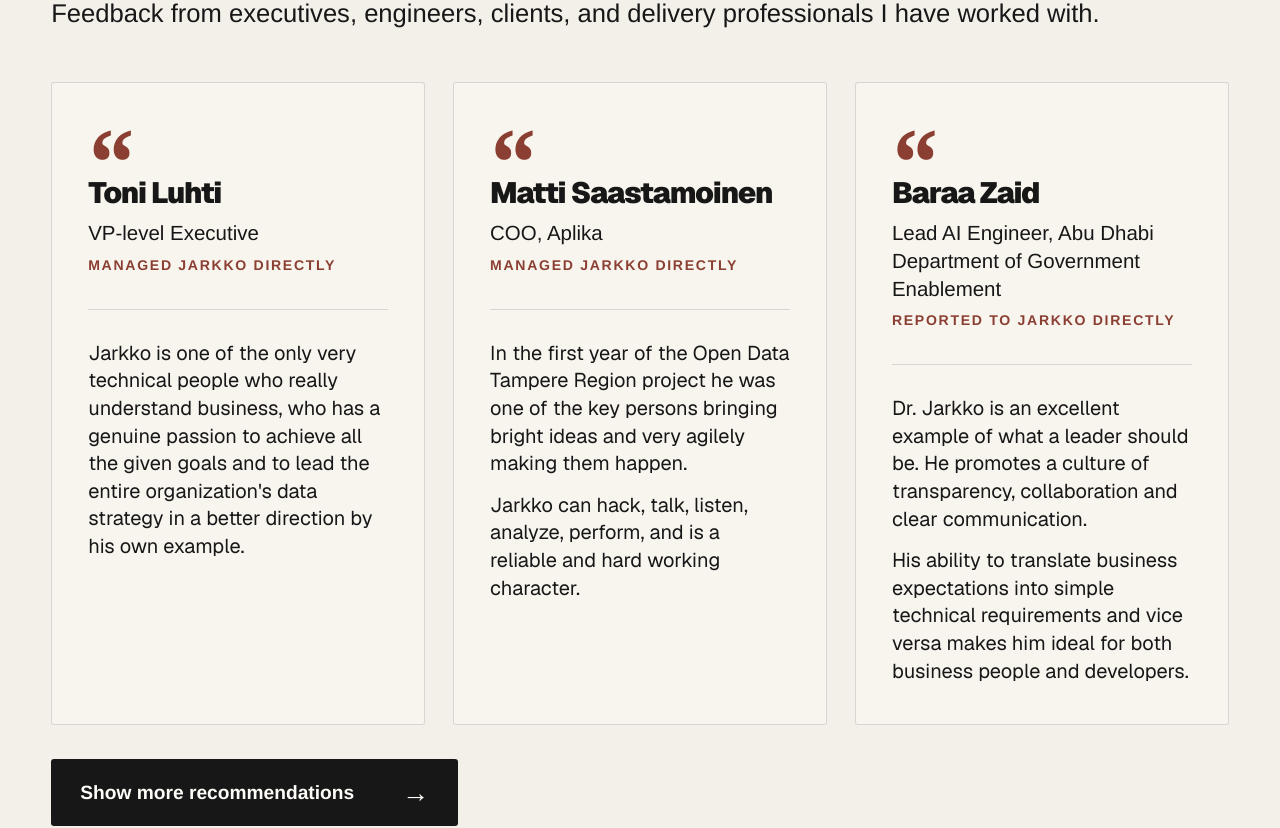
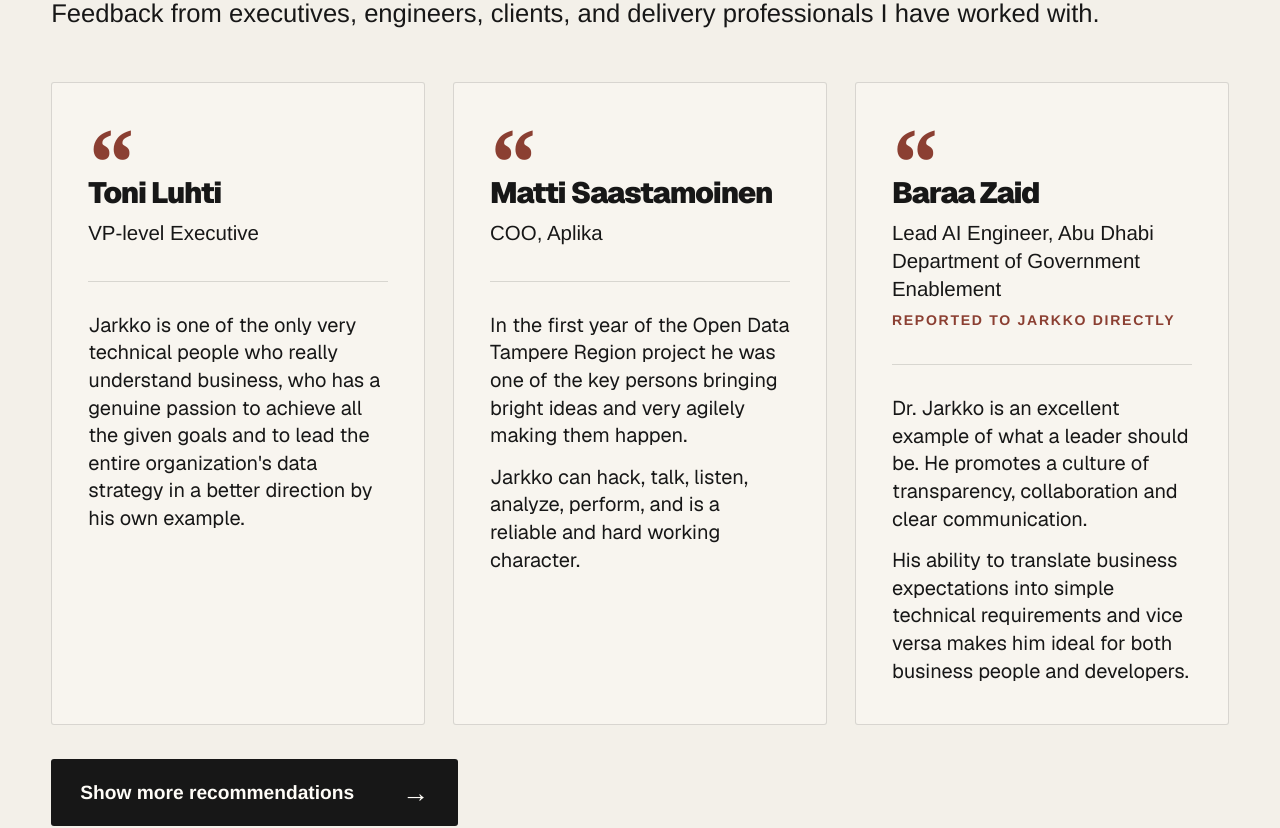
Before and after one commit to kyyberi/jarkko, a Next.js app: page / in a window 1280 px wide. Shown: the part 3640-4468 px from the top of the page. Built offline with nearby package versions, Linux system fonts and the light colour scheme.

Commit message:
Remove managed label from homepage testimonials

```diff
--- a/app/page.tsx
+++ b/app/page.tsx
@@ -58,7 +58,7 @@ const testimonials = [
   {
     name: "Toni Luhti",
     role: "VP-level Executive",
-    relationship: "Managed Jarkko directly",
+    relationship: "",
     quotes: [
       "Jarkko is one of the only very technical people who really understand business, who has a genuine passion to achieve all the given goals and to lead the entire organization's data strategy in a better direction by his own example.",
     ],
@@ -66,7 +66,7 @@ const testimonials = [
   {
     name: "Matti Saastamoinen",
     role: "COO, Aplika",
-    relationship: "Managed Jarkko directly",
+    relationship: "",
     quotes: [
       "In the first year of the Open Data Tampere Region project he was one of the key persons bringing bright ideas and very agilely making them happen.",
       "Jarkko can hack, talk, listen, analyze, perform, and is a reliable and hard working character.",
@@ -391,7 +391,9 @@ export default function Home() {
                 <div className="testimonial-person">
                   <h3>{testimonial.name}</h3>
                   <p>{testimonial.role}</p>
-                  <span>{testimonial.relationship}</span>
+                  {testimonial.relationship ? (
+                    <span>{testimonial.relationship}</span>
+                  ) : null}
                 </div>
                 <div className="testimonial-quotes">
                   {testimonial.quotes.map((quote) => (
@@ -411,7 +413,9 @@ export default function Home() {
                   <div className="testimonial-person">
                     <h3>{testimonial.name}</h3>
                     <p>{testimonial.role}</p>
-                    <span>{testimonial.relationship}</span>
+                    {testimonial.relationship ? (
+                      <span>{testimonial.relationship}</span>
+                    ) : null}
                   </div>
                   <div className="testimonial-quotes">
                     {testimonial.quotes.map((quote) => (
```
